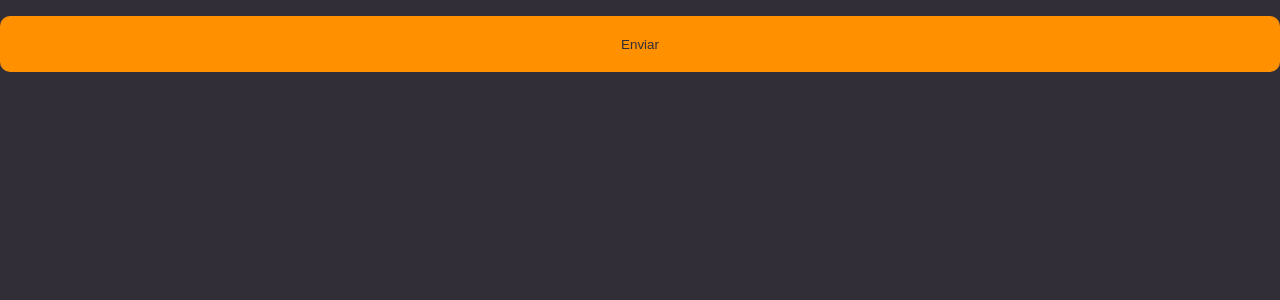
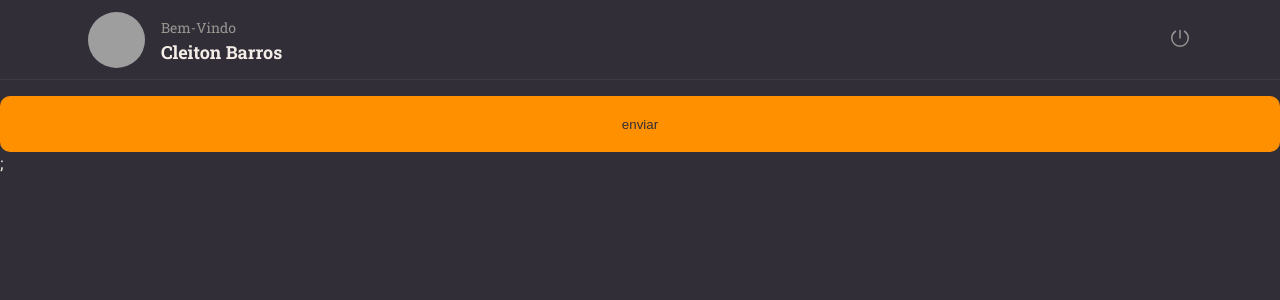
Before and after one commit to cleitonBarros/Rocketnotes, a React (Vite) app: page / in a window 1280 px wide. Shown: the top 300 px of the page. Built offline with nearby package versions, Linux system fonts and the light colour scheme; grey boxes are pictures that could not be loaded.

Commit message:
feat: Header component

```diff
--- a/package.json
+++ b/package.json
@@ -10,6 +10,7 @@
     "preview": "vite preview"
   },
   "dependencies": {
+    "@phosphor-icons/react": "^2.0.9",
     "eslint-plugin-import-helpers": "^1.3.1",
     "react": "^18.2.0",
     "react-dom": "^18.2.0",
--- a/src/App.tsx
+++ b/src/App.tsx
@@ -1,12 +1,13 @@
-import { Button } from "./components/Button"
+import React from "react";
 
+import Details from "./pages/Details";
 
 function App() {
   return (
     <>
-    <Button type="button" title="Enviar" />
+      <Details />;
     </>
-  )
+  );
 }
 
-export default App
+export default App;
--- a/src/components/Button/index.tsx
+++ b/src/components/Button/index.tsx
@@ -2,20 +2,14 @@ import React from "react";
 
 import * as S from "./styled";
 
-interface ButtonProps extends React.ButtonHTMLAttributes<HTMLButtonElement> {
+interface ButtonProps {
   title: string;
-  type?: "button" | "submit";
   isLoading?: boolean;
 }
 
-export function Button({
-  title,
-  type,
-  isLoading = false,
-  ...props
-}: ButtonProps) {
+export function Button({ title, isLoading = false, ...props }: ButtonProps) {
   return (
-    <S.Container type={type} disabled={isLoading} {...props}>
+    <S.Container disabled={isLoading} {...props}>
       {isLoading ? "Carregando..." : title}
     </S.Container>
   );
--- /dev/null
+++ b/src/components/Header/index.tsx
@@ -0,0 +1,21 @@
+import React from "react";
+import * as S from "./styled";
+import { Power } from "@phosphor-icons/react";
+
+export function Header() {
+  return (
+    <S.Container>
+      <S.Profile>
+        <img src="https://github.com/cleitonBarros.png" alt="foto do usuario" />
+
+        <div>
+          <span>Bem-Vindo</span>
+          <strong>Cleiton Barros</strong>
+        </div>
+      </S.Profile>
+      <S.Logout>
+        <Power />
+      </S.Logout>
+    </S.Container>
+  );
+}
--- /dev/null
+++ b/src/components/Header/styled.ts
@@ -0,0 +1,53 @@
+import styled from "styled-components";
+
+export const Container = styled.header`
+  grid-area: header;
+
+  width: 100%;
+  height: 5rem;
+
+  border-bottom: 1px solid ${({ theme }) => theme.COLORS.BACKGROUND_700};
+
+  display: flex;
+  justify-content: space-between;
+  align-items: center;
+  padding: 0 5.5rem;
+`;
+
+export const Profile = styled.div`
+  display: flex;
+  align-items: center;
+
+  > img {
+    width: 3.56rem;
+    height: 3.5rem;
+    border-radius: 50%;
+  }
+
+  > div {
+    display: flex;
+    flex-direction: column;
+    margin-left: 1rem;
+    line-height: 1.5rem;
+  }
+
+  span {
+    font-size: 0.875rem;
+    color: ${({ theme }) => theme.COLORS.GRAY_100};
+  }
+
+  strong {
+    font-size: 1.125rem;
+    color: ${({ theme }) => theme.COLORS.WHITE};
+  }
+`;
+
+export const Logout = styled.button`
+  border: none;
+  background: none;
+
+  > svg {
+    color: ${({ theme }) => theme.COLORS.GRAY_100};
+    font-size: 1.5rem;
+  }
+`;
--- /dev/null
+++ b/src/pages/Details/index.tsx
@@ -0,0 +1,12 @@
+import React from "react";
+import { Button } from "../../components/Button";
+import { Header } from "../../components/Header";
+
+export default function Details() {
+  return (
+    <>
+      <Header />
+      <Button title="enviar" />
+    </>
+  );
+}
--- /dev/null
+++ b/src/pages/Details/styled.ts
@@ -0,0 +1,12 @@
+import styled from "styled-components";
+
+export const Container = styled.div`
+  width: 100%;
+  height: 100vh;
+
+  display: grid;
+  grid-template-rows: 6.56rem auto;
+  grid-template-areas:
+    "header"
+    "content";
+`;
--- a/src/styles/global.ts
+++ b/src/styles/global.ts
@@ -12,7 +12,7 @@ export default createGlobalStyle`
 
     body{
         background: ${({ theme }) => theme.COLORS.BACKGROUND_800};
-        color: ${({theme})=> theme.COLORS.WHITE};
+        color: ${({ theme }) => theme.COLORS.WHITE};
         font-family: 'Roboto Slab', serif;
 
         -webkit-font-smoothing: antialiased;
--- a/src/styles/themes/defaultTheme.ts
+++ b/src/styles/themes/defaultTheme.ts
@@ -10,6 +10,6 @@ export const defaultTheme = {
     GRAY_100: "#999591",
     GRAY_300: "#666360",
 
-    RED: "#FF002E",
-  },
+    RED: "#FF002E"
+  }
 };
```
Also changed, not shown: src/main.tsx (+11 -9 lines), 1 other file (tests, documents, lock files or other folders).
